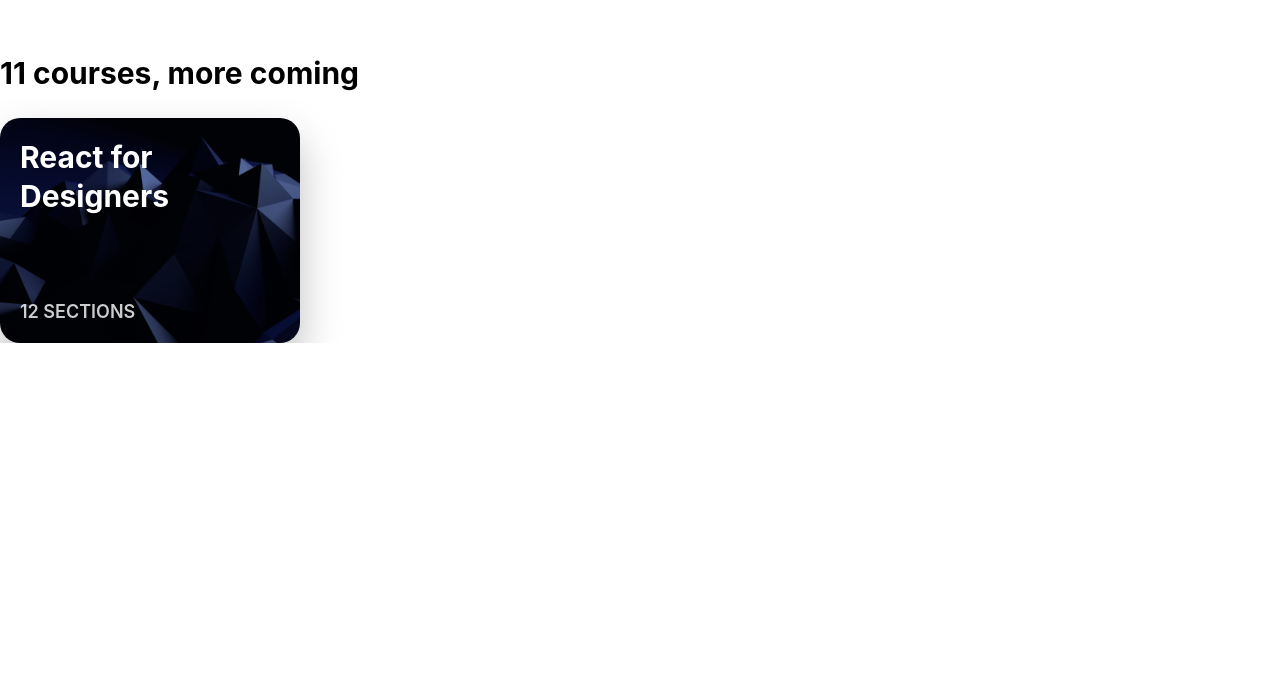
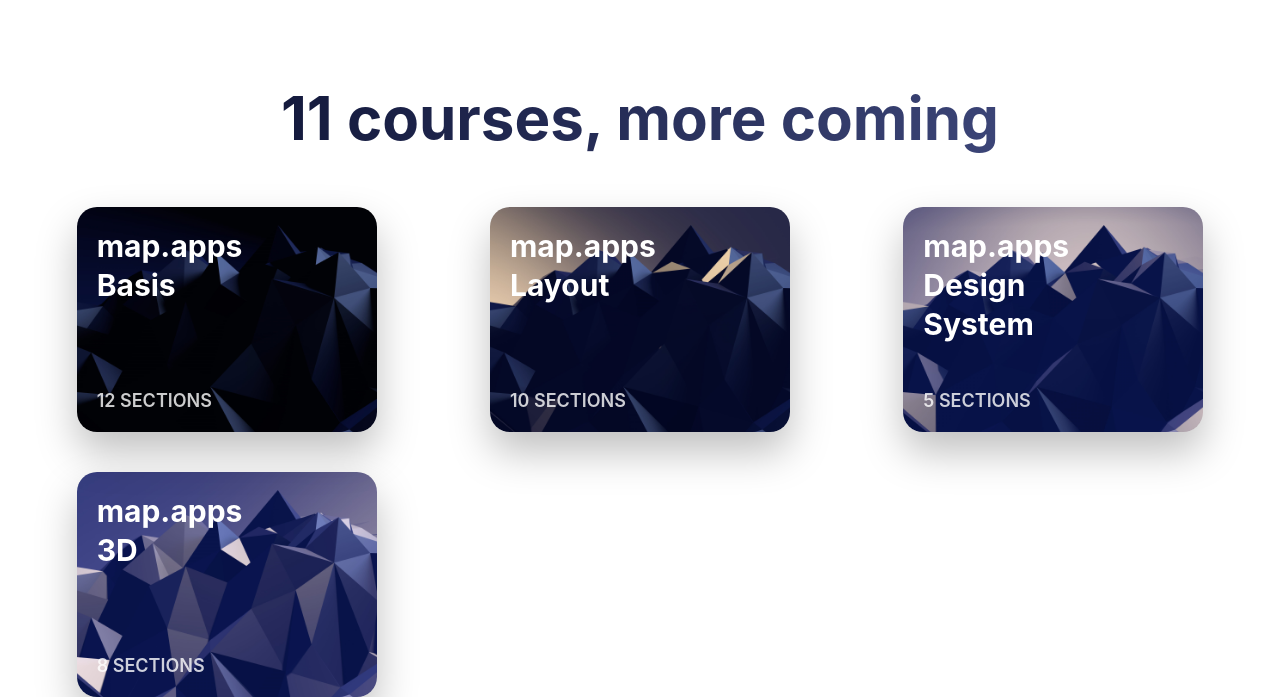
Before and after one commit to transkamp/my-react-app, a Gatsby site: page / in a window 1280 px wide. Shown: the part 1043-1740 px from the top of the page. Before the commit the page ends 1386 px from the top, so only its background shows below. Built offline with nearby package versions, Linux system fonts and the light colour scheme; Gatsby itself is replaced by a stand-in of ours.

Commit message:
props & components

```diff
--- a/src/components/Card.scss
+++ b/src/components/Card.scss
@@ -7,9 +7,15 @@
     box-shadow: 0 20px 40px rgba(0,0,0,0.25);
     display: grid;
     grid-template-rows: 1fr 1fr;
+    transition: 0.8s cubic-bezier(0.2, 0.8, 0.2, 1);
 
     &:hover{
         transform: scale(1.1,1.1);
+        box-shadow: 0 30px 60px rgba(0,0,0,0.5);
+
+        img{
+            transform: translateY(-20px);
+        }
     }
 
 
@@ -18,6 +24,7 @@
         top: 0;
         height: 110%;
         z-index: -1;
+        transition: 0.8s cubic-bezier(0.2, 0.8, 0.2, 1);
     }
 
     h3{
--- a/src/components/layout.scss
+++ b/src/components/layout.scss
@@ -26,8 +26,7 @@ a {
         border: 1px solid rgba(255, 255, 255, 0.25);
         border-radius: 20px;
         transition: 0.8s cubic-bezier(0.2, 0.8, 0.2, 1);
-
-        &:hover{
+        &:hover {
             background-color: white;
             color: black;
         }
@@ -59,15 +58,14 @@ a {
     }
 }
 
-.Hero{
+.Hero {
     position: relative;
-    svg{
+    svg {
         position: absolute;
         bottom: 0;
-        left:0;
+        left: 0;
     }
-
-    .Logos{
+    .Logos {
         display: grid;
         grid-template-columns: repeat(6, 1fr);
         grid-gap: 40px;
@@ -87,9 +85,8 @@ a {
         p {
             font-size: 24px;
         }
-
-        .Logos{
-            grid-template-columns: repeat(3, 1fr )
+        .Logos {
+            grid-template-columns: repeat(3, 1fr)
         }
     }
 }
@@ -104,3 +101,35 @@ a {
         transform: translateY(0px);
     }
 }
+
+.CardGroup {
+    margin: 50px 40px 100px;
+    display: grid;
+    grid-template-columns: repeat(3, 1fr);
+    grid-gap: 40px;
+    justify-items: center;
+}
+
+.Cards{
+    h2{
+        margin: 50px 20px;
+        font-size: 60px;
+        text-align: center;
+        font-weight: 700;
+        background: linear-gradient(104deg, #050a27 0%, #4a548c 100%);
+        -webkit-background-clip: text;
+        -webkit-text-fill-color: transparent;
+    }
+}
+
+@media (max-width: 1060px) {
+    .CardGroup {
+        grid-template-columns: repeat(2, 1fr);
+    }
+}
+
+@media (max-width: 720px) {
+    .CardGroup {
+        grid-template-columns: repeat(1, 1fr);
+    }
+}
--- a/src/pages/index.js
+++ b/src/pages/index.js
@@ -74,11 +74,28 @@ M0,95 C112.673339,169.774259 220.918295,188.963145 324.734868,152.566658 C428.55
       </div>
       <div className="Cards">
         <h2>11 courses, more coming</h2>
+        <div className="CardGroup">
         <Card
-            title="React for Designers"
+            title="map.apps Basis"
             text="12 sections"
             image={require('../images/wallpaper.jpg')}
             />
+        <Card
+            title="map.apps Layout"
+            text="10 sections"
+            image={require('../images/wallpaper2.jpg')}
+            />
+        <Card
+            title="map.apps Design System"
+            text="5 sections"
+            image={require('../images/wallpaper3.jpg')}
+            />
+        <Card
+            title="map.apps 3D"
+            text="8 sections"
+            image={require('../images/wallpaper4.jpg')}
+            />
+            </div>
       </div>
     </div>
   </Layout>
```
